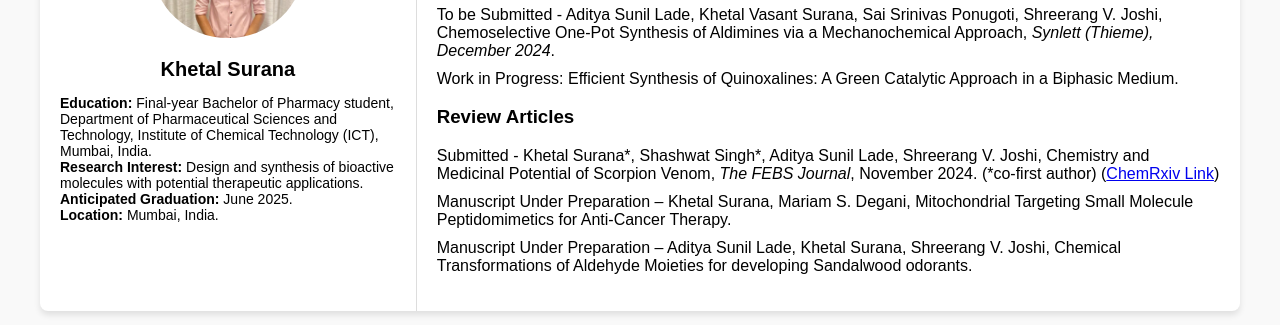
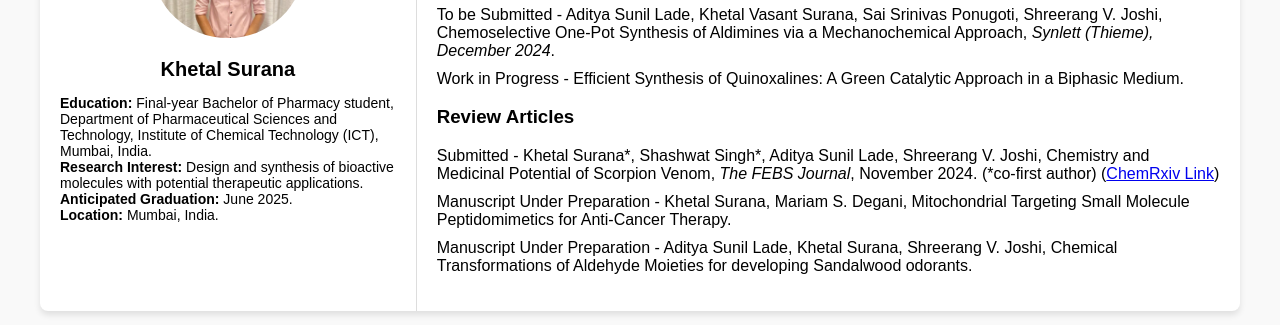
Before and after one commit to Khetal-Surana/research-portfolio, a plain HTML site: page index.html in a window 1280 px wide. Shown: the part 184-509 px from the top of the page. Drawn offline with Linux system fonts and the light colour scheme.

Commit message:
Update index.html

```diff
--- a/index.html
+++ b/index.html
@@ -153,15 +153,15 @@
                         <em>Synlett (Thieme), December 2024</em>. <br>
                     </li>
                     <li>
-                        Work in Progress: Efficient Synthesis of Quinoxalines: A Green Catalytic Approach in a Biphasic Medium.
+                        Work in Progress - Efficient Synthesis of Quinoxalines: A Green Catalytic Approach in a Biphasic Medium.
                     </li>
                 </ul>
 
                 <h3>Review Articles</h3>
                 <ul>
                     <li>Submitted - Khetal Surana*, Shashwat Singh*, Aditya Sunil Lade, Shreerang V. Joshi, Chemistry and Medicinal Potential of Scorpion Venom, <em>The FEBS Journal</em>, November 2024. (*co-first author) (<a href="https://doi.org/10.26434/chemrxiv-2024-32wws" target="_blank">ChemRxiv Link</a>)</li>
-                    <li>Manuscript Under Preparation – Khetal Surana, Mariam S. Degani, Mitochondrial Targeting Small Molecule Peptidomimetics for Anti-Cancer Therapy.</li>
-                    <li>Manuscript Under Preparation – Aditya Sunil Lade, Khetal Surana, Shreerang V. Joshi, Chemical Transformations of Aldehyde Moieties for developing Sandalwood odorants.</li>
+                    <li>Manuscript Under Preparation - Khetal Surana, Mariam S. Degani, Mitochondrial Targeting Small Molecule Peptidomimetics for Anti-Cancer Therapy.</li>
+                    <li>Manuscript Under Preparation - Aditya Sunil Lade, Khetal Surana, Shreerang V. Joshi, Chemical Transformations of Aldehyde Moieties for developing Sandalwood odorants.</li>
                 </ul>
             </div>
 
```
